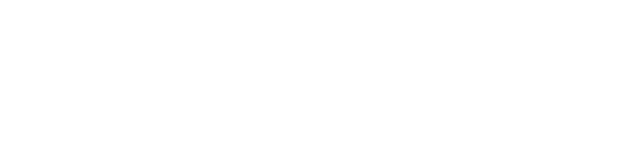
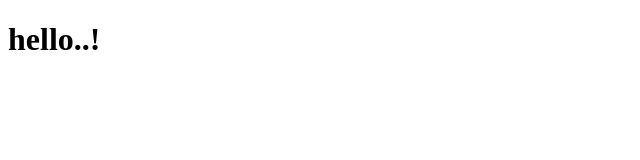
Before and after one commit to siddheshnkurade/Band-Name-Generator, a plain HTML site: page index.html in a window 1280 px wide. Shown: the whole page, without its empty margins (0-640 px from the left). Drawn offline with Linux system fonts and the light colour scheme.

Commit message:
add hello

```diff
--- a/index.html
+++ b/index.html
@@ -6,6 +6,6 @@
     <title>Document</title>
 </head>
 <body>
-
+    <h1>hello..!</h1>
 </body>
 </html>
```
